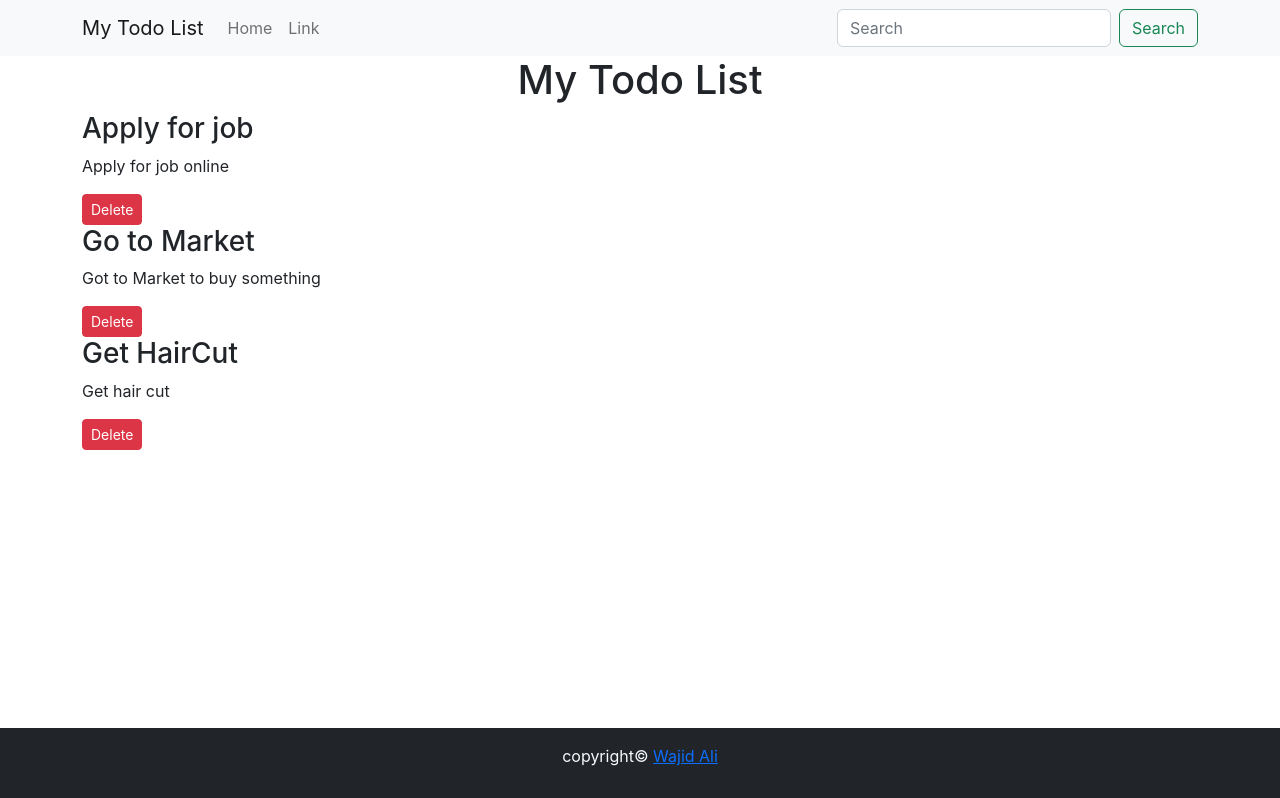
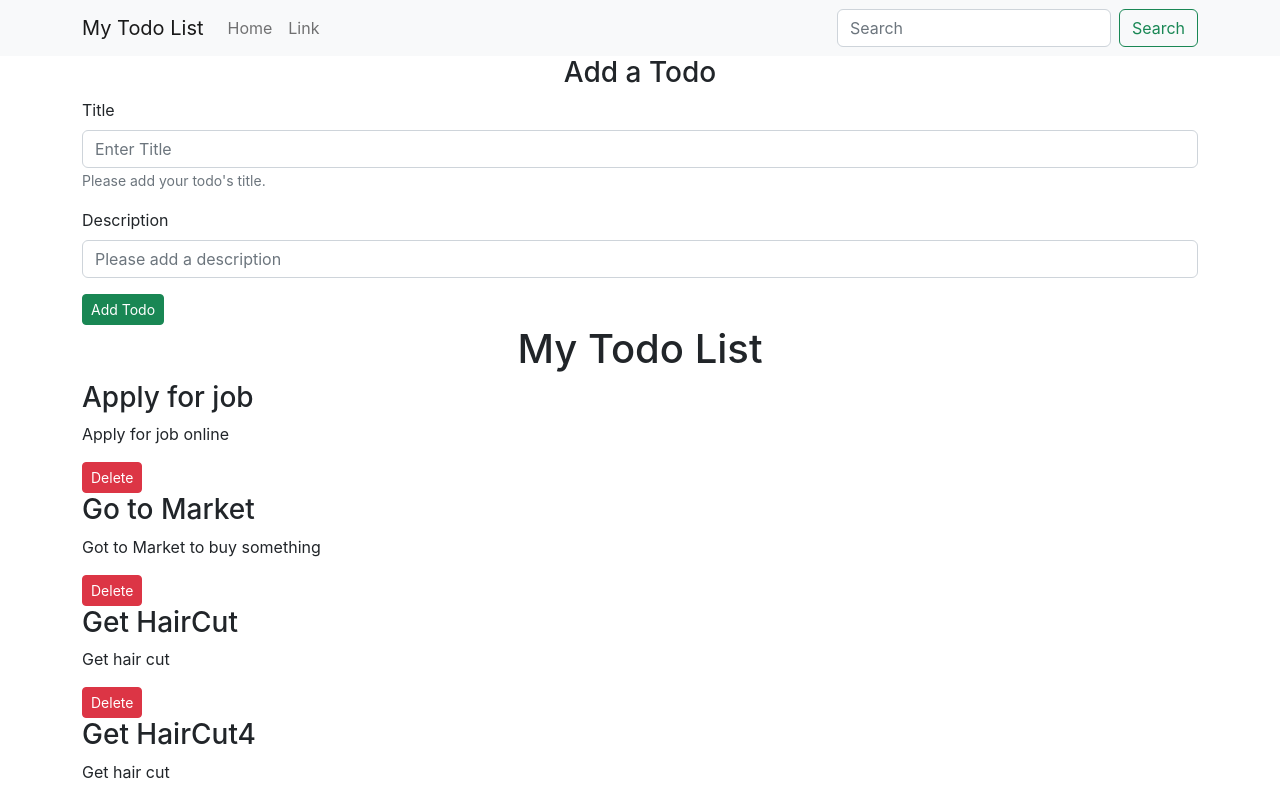
Before and after one commit to wajidalii/todos-list, a React (Create React App) app: page / in a window 1280 px wide. Shown: the top 798 px of the page. Built offline with nearby package versions, Linux system fonts and the light colour scheme.

Commit message:
add-todo functionality added

```diff
--- a/src/App.js
+++ b/src/App.js
@@ -1,6 +1,7 @@
 import Navbar from "./components/Navbar/Navbar";
 import Todos from "./components/Todos/Todos";
 import Footer from "./components/Footer/Footer";
+import { AddTodo } from "./components/Todos/AddTodo";
 import "./App.css";
 import { useState } from "react";
 
@@ -21,17 +22,41 @@ function App() {
       desc: "Get hair cut",
       srNum: 3,
     },
+    {
+      title: "Get HairCut4",
+      desc: "Get hair cut",
+      srNum: 4,
+    },
+    {
+      title: "Get HairCut5",
+      desc: "Get hair cut",
+      srNum: 5,
+    },
+    {
+      title: "Get HairCut6",
+      desc: "Get hair cut",
+      srNum: 6,
+    },
   ]);
-  const onDelete = (todo) => {
+  const onDeleteTodo = (todo) => {
     return setMyTodos(myTodos.filter((myTodo) => todo !== myTodo));
   };
-  const onAdd = (todo) => {
-    return setMyTodos(...myTodos, todo);
+  const onAddTodo = (title, desc) => {
+    const srNum = myTodos[myTodos.length - 1]
+      ? myTodos[myTodos.length - 1].srNum + 1
+      : 1;
+    const myTodo = {
+      title: title,
+      desc: desc,
+      srNum: srNum,
+    };
+    setMyTodos([...myTodos, myTodo]);
   };
   return (
     <>
       <Navbar title={"My Todo List"} searchBar={true} />
-      <Todos myTodos={myTodos} onDelete={onDelete} onAdd={onAdd} />
+      <AddTodo onAddTodo={onAddTodo} />
+      <Todos myTodos={myTodos} onDeleteTodo={onDeleteTodo} />
       <Footer />
     </>
   );
--- a/src/components/Footer/Footer.js
+++ b/src/components/Footer/Footer.js
@@ -2,8 +2,8 @@ import React from "react";
 
 function Footer() {
   const styles = {
-    position: "absolute",
-    bottom: "0px",
+    position: "relative",
+    marginTop: "40%",
     width: "100%",
   };
   return (
--- /dev/null
+++ b/src/components/Todos/AddTodo.js
@@ -0,0 +1,46 @@
+import React, { useState } from "react";
+import Button from "react-bootstrap/Button";
+import Form from "react-bootstrap/Form";
+
+export const AddTodo = ({ onAddTodo }) => {
+  const [title, setTitle] = useState("");
+  const [desc, setDesc] = useState("");
+  const submit = (e) => {
+    e.preventDefault();
+    onAddTodo(title, desc);
+  };
+  return (
+    <div className="container">
+      <h3 className="text-center">Add a Todo</h3>
+      <Form onSubmit={submit}>
+        <Form.Group className="mb-3">
+          <Form.Label>Title</Form.Label>
+          <Form.Control
+            type="text"
+            placeholder="Enter Title"
+            id="title"
+            onChange={(e) => setTitle(e.target.value)}
+            required
+          />
+          <Form.Text className="text-muted">
+            Please add your todo's title.
+          </Form.Text>
+        </Form.Group>
+
+        <Form.Group className="mb-3">
+          <Form.Label>Description</Form.Label>
+          <Form.Control
+            type="text"
+            placeholder="Please add a description"
+            id="desc"
+            onChange={(e) => setDesc(e.target.value)}
+            required
+          />
+        </Form.Group>
+        <Button className="btn-sm" variant="success" type="submit">
+          Add Todo
+        </Button>
+      </Form>
+    </div>
+  );
+};
--- a/src/components/Todos/TodoItem.js
+++ b/src/components/Todos/TodoItem.js
@@ -1,11 +1,14 @@
 import React from "react";
 
-function TodoItem({ todo, onDelete }) {
+function TodoItem({ todo, onDeleteTodo }) {
   return (
     <div>
       <h3>{todo.title}</h3>
       <p>{todo.desc}</p>
-      <button className="btn btn-sm btn-danger" onClick={() => onDelete(todo)}>
+      <button
+        className="btn btn-sm btn-danger"
+        onClick={() => onDeleteTodo(todo)}
+      >
         Delete
       </button>
     </div>
--- a/src/components/Todos/Todos.js
+++ b/src/components/Todos/Todos.js
@@ -7,7 +7,11 @@ function Todos(props) {
       {props.myTodos.length ? (
         props.myTodos.map((todo) => (
           <div>
-            <TodoItem todo={todo} key={todo.srNum} onDelete={props.onDelete} />
+            <TodoItem
+              todo={todo}
+              key={todo.srNum}
+              onDeleteTodo={props.onDeleteTodo}
+            />
           </div>
         ))
       ) : (
```
